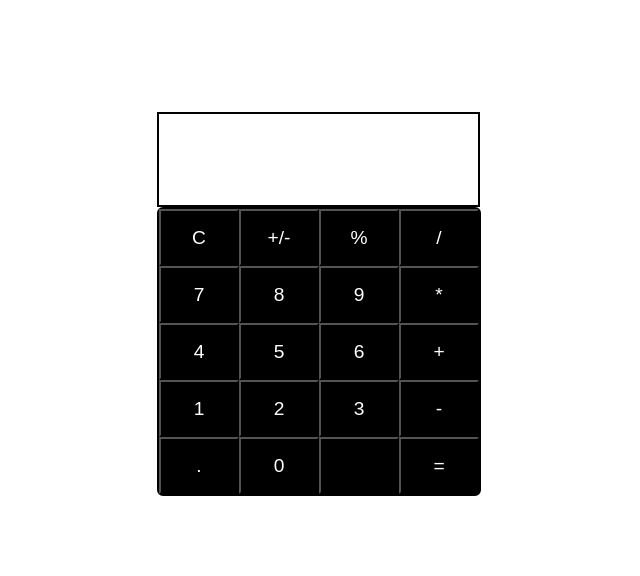
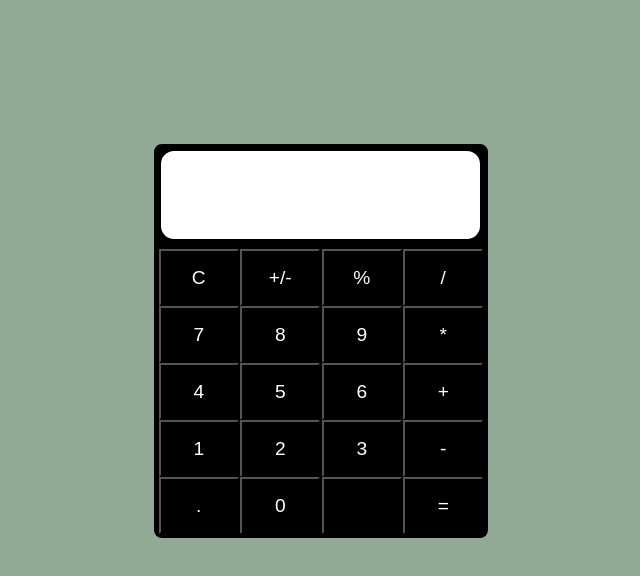
Before and after one commit to ajay09a/React-Calculator, a React (Create React App) app: page / in a window 1280 px wide. Shown: the top 576 px of the page, without its empty margins (321-961 px from the left). Built offline with nearby package versions, Linux system fonts and the light colour scheme.

Commit message:
done with functionality and styling

```diff
--- a/src/components/App.js
+++ b/src/components/App.js
@@ -22,7 +22,7 @@ function App() {
   }
   const changesign = (e)=>{
     e.preventDefault();
-    setbtn("");
+    setbtn(btn*-1);
   }
   const equalto = (e)=>{
     e.preventDefault();
@@ -31,6 +31,7 @@ function App() {
   }
   return (
     <div className="App">
+      <div className="calculator">
         <Screen value={btn} />
         <div className="btns">
         {
@@ -44,6 +45,7 @@ function App() {
           })}
         </div>
       </div>
+    </div>
   );
 }
 
--- a/src/components/Screen.js
+++ b/src/components/Screen.js
@@ -2,9 +2,11 @@ import React from 'react'
 
 const Screen = ({value}) => {
   return (
-    <>
-        <input value={value} />
-    </>
+        <div className='screen'>
+          <div className='input'>
+            {value}
+          </div>
+        </div>
   )
 }
 
--- a/src/index.css
+++ b/src/index.css
@@ -1,5 +1,6 @@
 body {
   margin: 0;
+  background: #174e237a;
   font-family: -apple-system, BlinkMacSystemFont, 'Segoe UI', 'Roboto', 'Oxygen',
     'Ubuntu', 'Cantarell', 'Fira Sans', 'Droid Sans', 'Helvetica Neue',
     sans-serif;
@@ -16,14 +17,33 @@ code {
 .App {
   display: grid;
   justify-content: center;
-  margin-top: 14vh;
+  margin-top: 18vh;
+}
+.calculator {
+  background-color: black;
+  width: 100%;
+  border: 2px solid black;
+  border-radius: 8px;
 }
 /* Screen Section */
-input{
-  width: 316px;
-  height: 9vh;
+.screen {
+  width: 319px;
+  height: 11vh;
   border: 2px solid;
-  padding: 10px 0px 9px 3px;
+  border-radius: 15px;
+  margin: 3px 0px 6px 3px;
+  display: flex;
+  justify-content: flex-end;
+  align-items: flex-end;
+  background-color: white;
+}
+.input {
+  width: 100%;
+  display: flex;
+  justify-content: flex-end;
+  padding: 10px 8px 9px 8px;
+  font-size: larger;
+  font-weight: bold;
 }
 /* Button collection class */
 .btns {
@@ -31,8 +51,6 @@ input{
   grid-template-columns: 1fr 1fr 1fr 1fr;
   justify-items: center;
   border: 2px solid;
-    background: black;
-    border-radius: 6px;
 }
 button.singleBtn {
   height: 57px;
```
Lines whose indentation alone changed are shown as unchanged.
